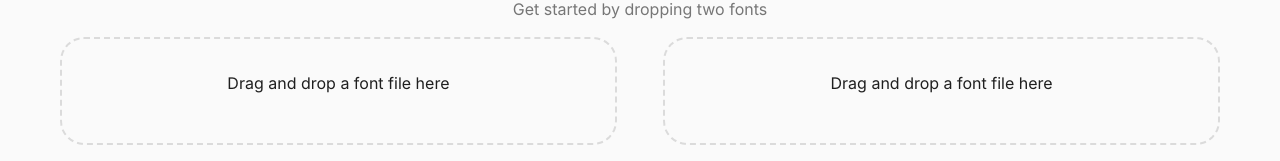
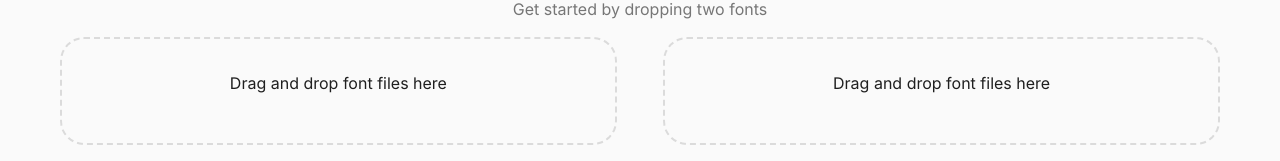
Before and after one commit to typefaceoff/typefaceoff, a React (Vite) app: page / in a window 1280 px wide. Shown: the part 165-326 px from the top of the page. Built offline with nearby package versions, Linux system fonts and the light colour scheme.

Commit message:
Temporary font name implementation

```diff
--- a/src/components/FontUploader.tsx
+++ b/src/components/FontUploader.tsx
@@ -1,4 +1,4 @@
-import React, { useCallback, useState} from 'react';
+import React, { useCallback, useState } from 'react';
 import '../styles/FontUploader.css';
 import { useDropzone } from 'react-dropzone';
 
@@ -7,6 +7,8 @@ const FontUploader: React.FC<{ onFontSelected: (selectedFont: File | null) => vo
 }) => {
   const [, setSelectedFont] = useState<File | null>(null);
   const [, setFontPreview] = useState<string | null>(null);
+  const initialTxt = 'Drag and drop font files here';
+  const [text, setText] = React.useState(initialTxt);
 
   const onDrop = useCallback((acceptedFiles: Array<File>) => {
     const allowedExtensions = ['.otf', '.ttf', '.woff', '.woff2'];
@@ -19,10 +21,15 @@ const FontUploader: React.FC<{ onFontSelected: (selectedFont: File | null) => vo
       setSelectedFont(selectedFile);
       onFontSelected(selectedFile);
       setFontPreview(URL.createObjectURL(selectedFile));
+
+      // Set text as font name uploaded
+      const fileName = selectedFile.name;
+      const name = fileName.split('.').slice(0, -1).join('.');
+      setText(name);
     }
   }, [onFontSelected]);
 
-  const { getRootProps, getInputProps, isDragActive} = useDropzone({
+  const { getRootProps, getInputProps, isDragActive } = useDropzone({
     onDrop,
     maxFiles: 1,
     multiple: false
@@ -30,9 +37,9 @@ const FontUploader: React.FC<{ onFontSelected: (selectedFont: File | null) => vo
 
   return (
     <form>
-      <div {...getRootProps({ className: 'drop-area'})}>
+      <div {...getRootProps({ className: 'drop-area' })}>
         <input {...getInputProps()} />
-        {isDragActive ? <p>Drop here...</p> : <p>Drag and drop a font file here</p>}
+        {isDragActive ? <p>Drop here...</p> : <p>{text}</p>}
       </div>
     </form>
   );
```
